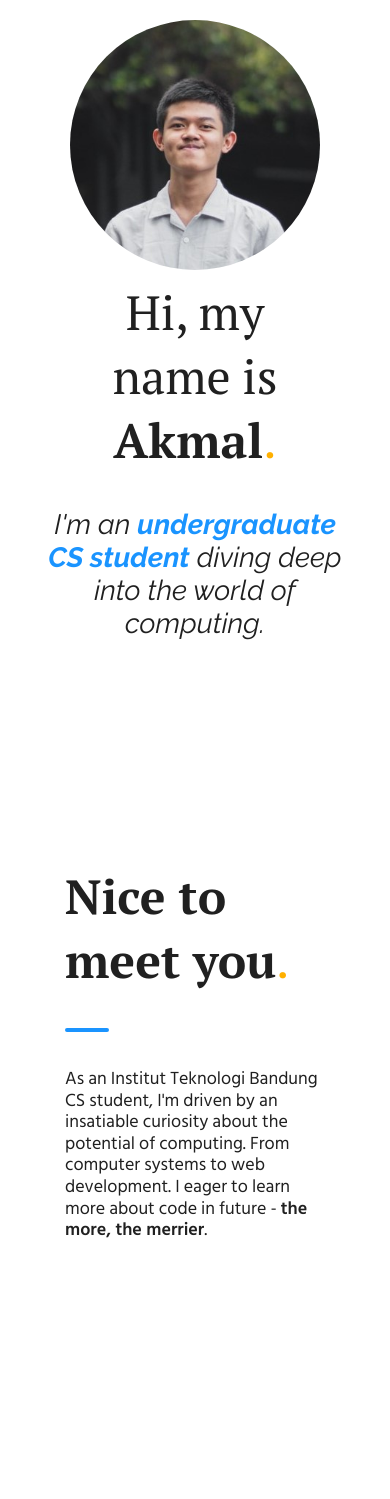
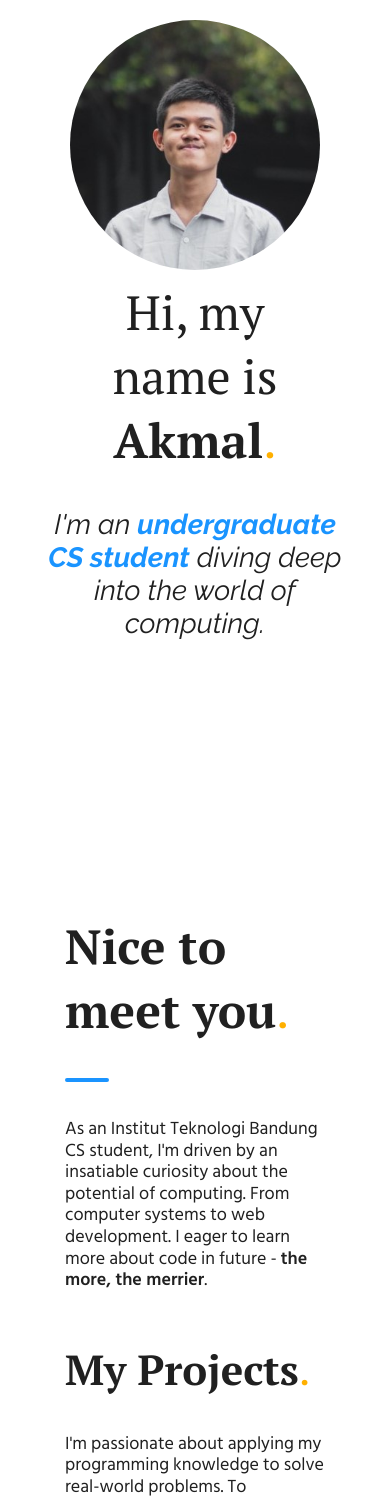
Before and after one commit to AkmalArifin/portofolio, a Vue app: page / in a window 390 px wide. Shown: the top 1499 px of the page. Built offline with nearby package versions, Linux system fonts and the light colour scheme.

Commit message:
feat: responsive projects

```diff
--- a/src/page/LandingPage.vue
+++ b/src/page/LandingPage.vue
@@ -264,7 +264,7 @@ export default {
     }
 
     .about {
-        margin: 100px 100px 50px;
+        margin: 100px 100px;
     }
 
     .about-content {
@@ -272,6 +272,18 @@ export default {
     }
 
     .about-graphics {
+        display: none;
+    }
+
+    .projects {
+        margin: 100px 100px;
+    }
+
+    .opening-content {
+        width: 100%;
+    }
+
+    .opening-graphics {
         display: none;
     }
 }
@@ -291,11 +303,11 @@ export default {
     }
 
     .about {
-        margin: 0 25px;
+        margin: 50px 25px;
     }
 
-    .about-content {
-        width: 100%;
+    .projects {
+        margin: 50px 25px;
     }
 }
 
```
